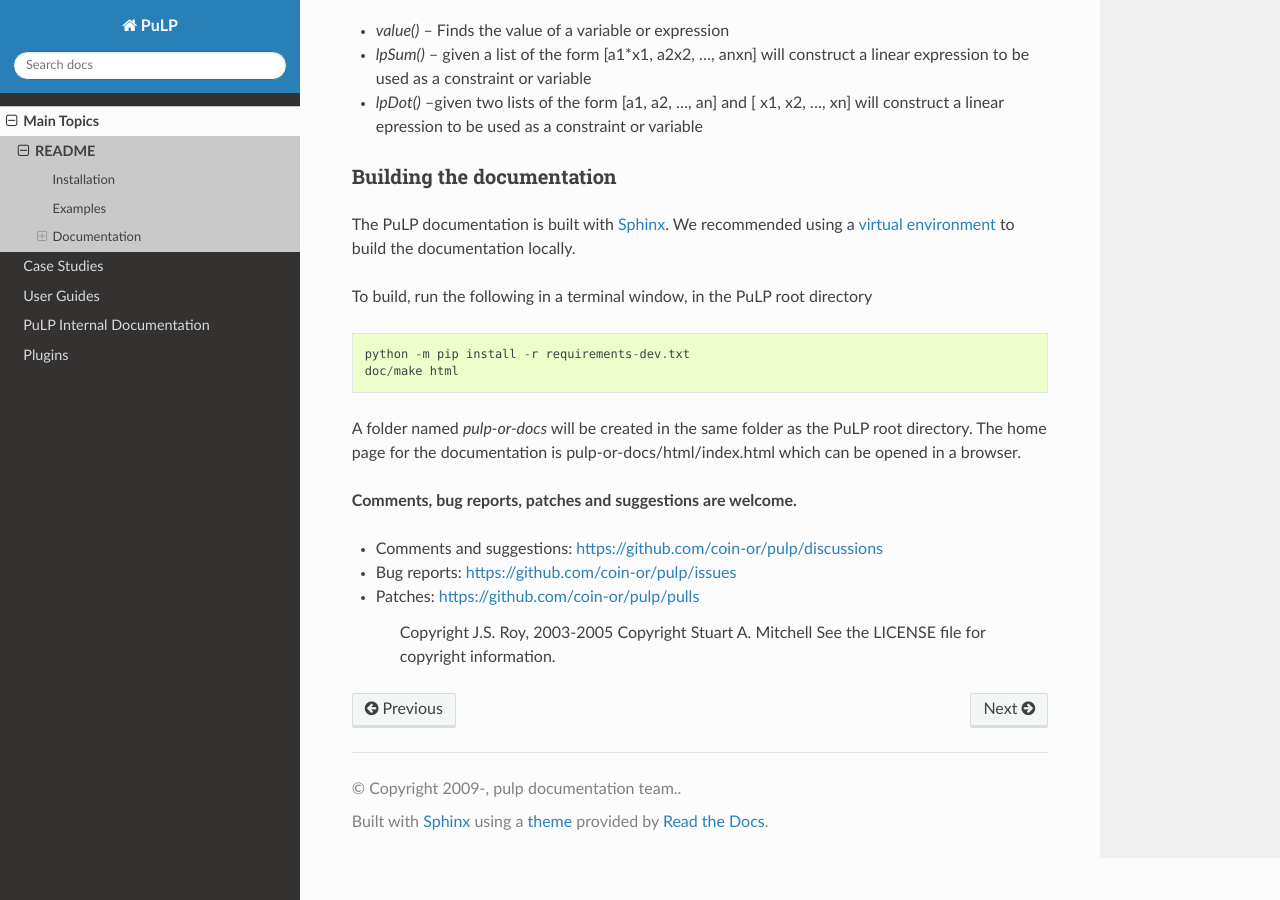
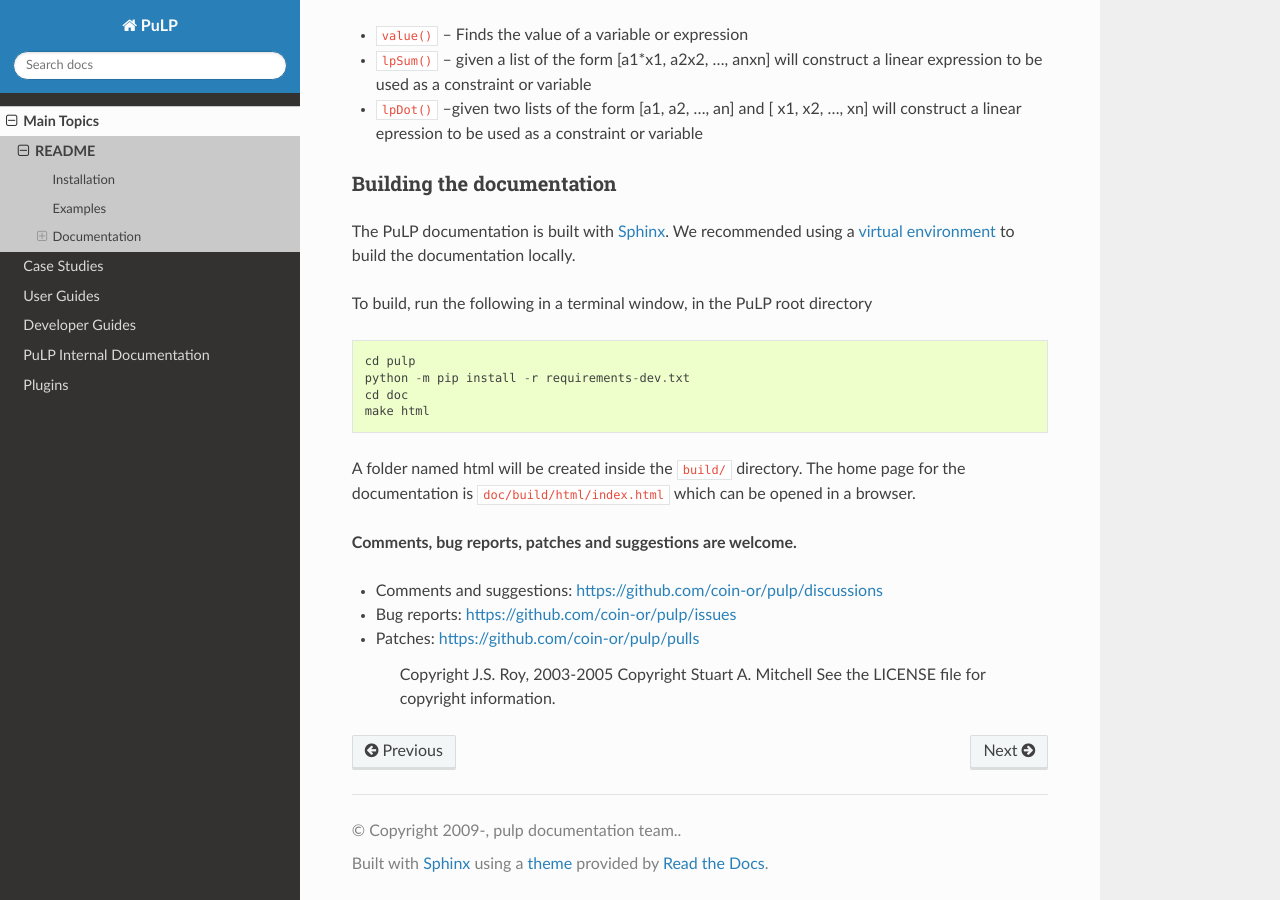
Before and after one commit to coin-or/pulp, a Sphinx documentation site: the page built from doc/source/main/includeme.rst, in a window 1280 px wide and 900 px high, scrolled down 2412 px. Built offline with Sphinx 7.4.7 and the Read the Docs theme 2.0.0, drawn with Linux system fonts in a browser that asks for light colours; pages that are not in the unit, such as notebooks, are missing from menus; the version number could not be read and is left out.

Commit message:
updated docs with developer guides. Fixes #388 (#452)

```diff
--- a/README.rst
+++ b/README.rst
@@ -88,19 +88,19 @@
 
 Exported Classes:
 
-* `LpProblem` -- Container class for a Linear programming problem
-* `LpVariable` -- Variables that are added to constraints in the LP
-* `LpConstraint` -- A constraint of the general form
+* ``LpProblem`` -- Container class for a Linear programming problem
+* ``LpVariable`` -- Variables that are added to constraints in the LP
+* ``LpConstraint`` -- A constraint of the general form
 
       a1x1+a2x2 ...anxn (<=, =, >=) b
 
-*  `LpConstraintVar` -- Used to construct a column of the model in column-wise modelling
+*  ``LpConstraintVar`` -- Used to construct a column of the model in column-wise modelling
 
 Exported Functions:
 
-* `value()` -- Finds the value of a variable or expression
-* `lpSum()` -- given a list of the form [a1*x1, a2x2, ..., anxn] will construct a linear expression to be used as a constraint or variable
-* `lpDot()` --given two lists of the form [a1, a2, ..., an] and [ x1, x2, ..., xn] will construct a linear epression to be used as a constraint or variable
+* ``value()`` -- Finds the value of a variable or expression
+* ``lpSum()`` -- given a list of the form [a1*x1, a2x2, ..., anxn] will construct a linear expression to be used as a constraint or variable
+* ``lpDot()`` --given two lists of the form [a1, a2, ..., an] and [ x1, x2, ..., xn] will construct a linear epression to be used as a constraint or variable
 
 
 Building the documentation
@@ -113,11 +113,13 @@
 
 ::
 
-     python -m pip install -r requirements-dev.txt
-     doc/make html
+    cd pulp
+    python -m pip install -r requirements-dev.txt
+    cd doc
+    make html
 
-A folder named *pulp-or-docs* will be created in the same folder as the PuLP root directory.
-The home page for the documentation is pulp-or-docs/html/index.html which can be opened in a browser.
+A folder named html will be created inside the ``build/`` directory.
+The home page for the documentation is ``doc/build/html/index.html`` which can be opened in a browser.
 
 
 
--- /dev/null
+++ b/doc/source/develop/index.rst
@@ -0,0 +1,8 @@
+Developer Guides
+=====================
+
+.. toctree::
+    :maxdepth: 2
+
+    contribute
+    add_solver
--- a/doc/source/guides/how_to_configure_solvers.rst
+++ b/doc/source/guides/how_to_configure_solvers.rst
@@ -156,7 +156,7 @@
     solver = pl.PULP_CBC_CMD()
     result = model.solve(solver)
 
-Another option, is passing the argument `KeepFiles=True` to the solver. With this, the solver creates the files in the current directory and they are not deleted (although they will be overwritten if you re-execute).
+Another option, is passing the argument `keepFiles=True` to the solver. With this, the solver creates the files in the current directory and they are not deleted (although they will be overwritten if you re-execute).
 
 .. code-block:: python
 
--- a/doc/source/index.rst
+++ b/doc/source/index.rst
@@ -24,6 +24,7 @@
    main/index
    CaseStudies/index
    guides/index
+   develop/index
    technical/index
    plugins/index
 
```
Also changed, not shown: doc/source/develop/add_solver.rst (added, +136 -0 lines), doc/source/develop/contribute.rst (added, +78 -0 lines).
